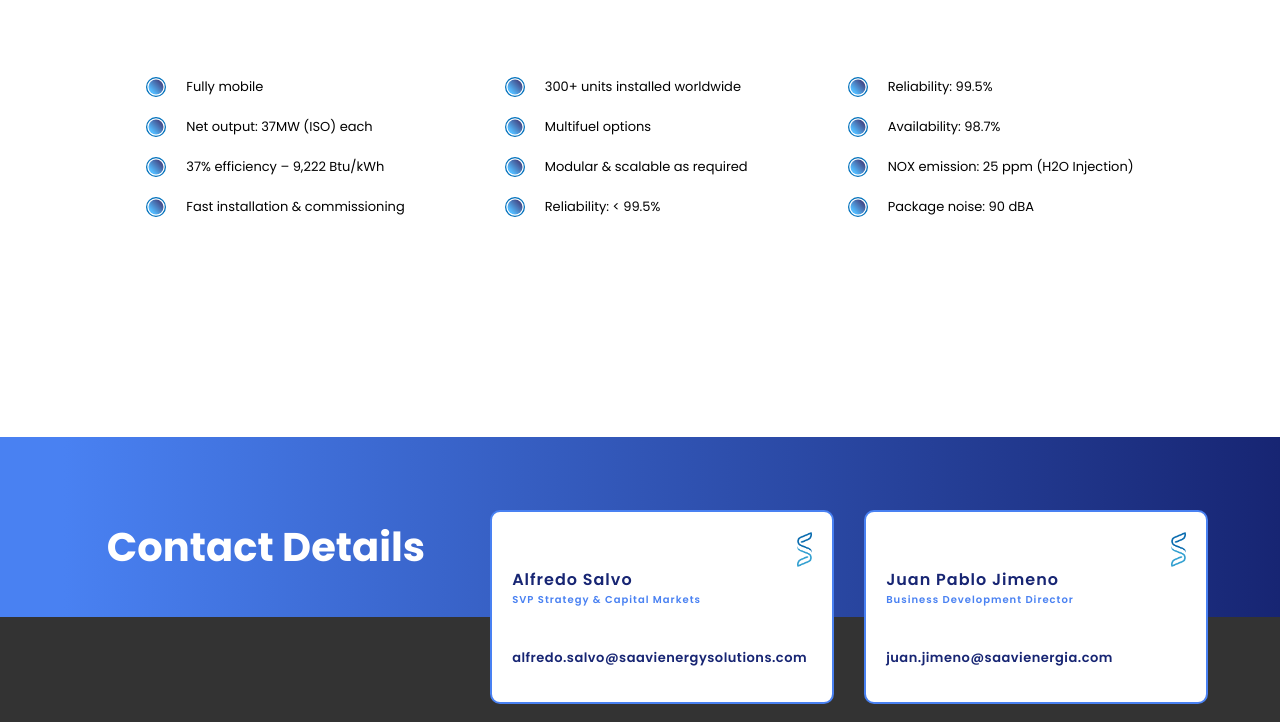
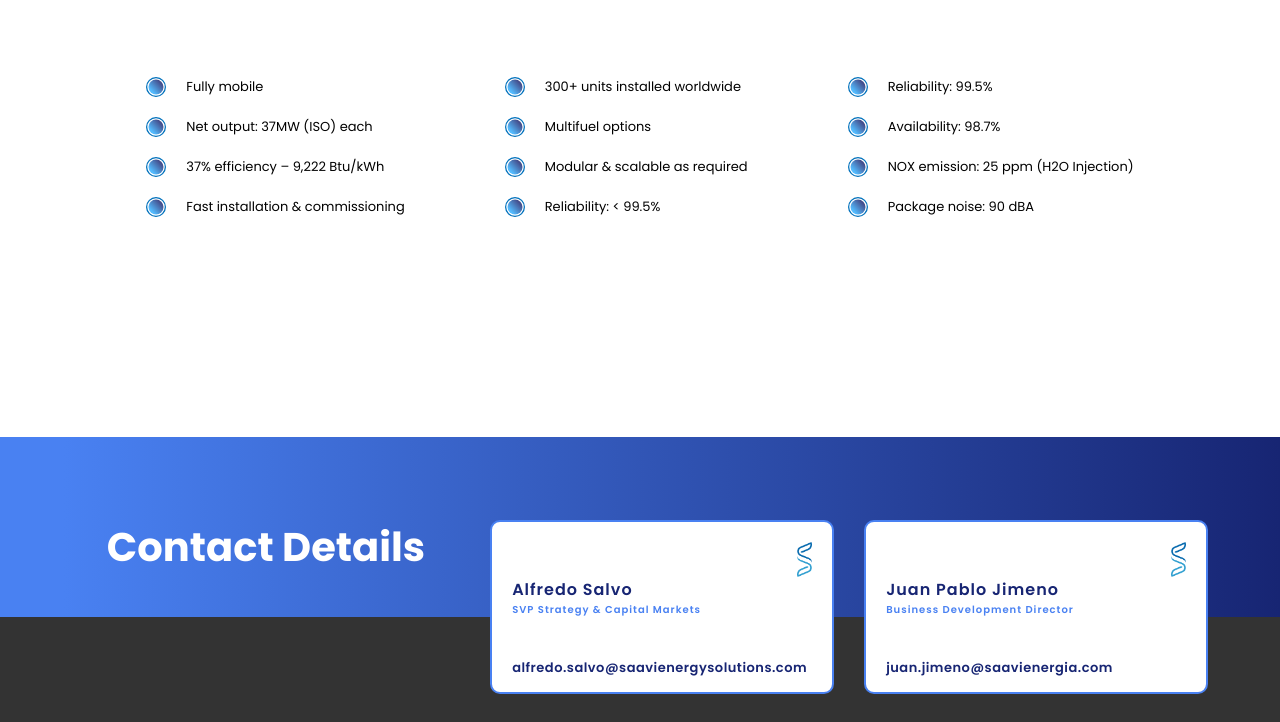
Before and after one commit to msandovalv2022/saavi-landing, a website: page index.html in a window 1280 px wide. Shown: the part 3927-4649 px from the top of the page. Drawn offline with nearby package versions, Linux system fonts and the light colour scheme.

Commit message:
Se ajusta tamaño de alto de las tarjetas de contacto

```diff
--- a/scss/views/_index.scss
+++ b/scss/views/_index.scss
@@ -247,7 +247,7 @@
             margin: 15px;
             padding: 20px;
             width: 300px;
-            height: 150px;
+            height: 130px;
             img{
                 max-width: 15px;
                 align-self:flex-end;
```
Also changed, not shown: css/styles.css.
